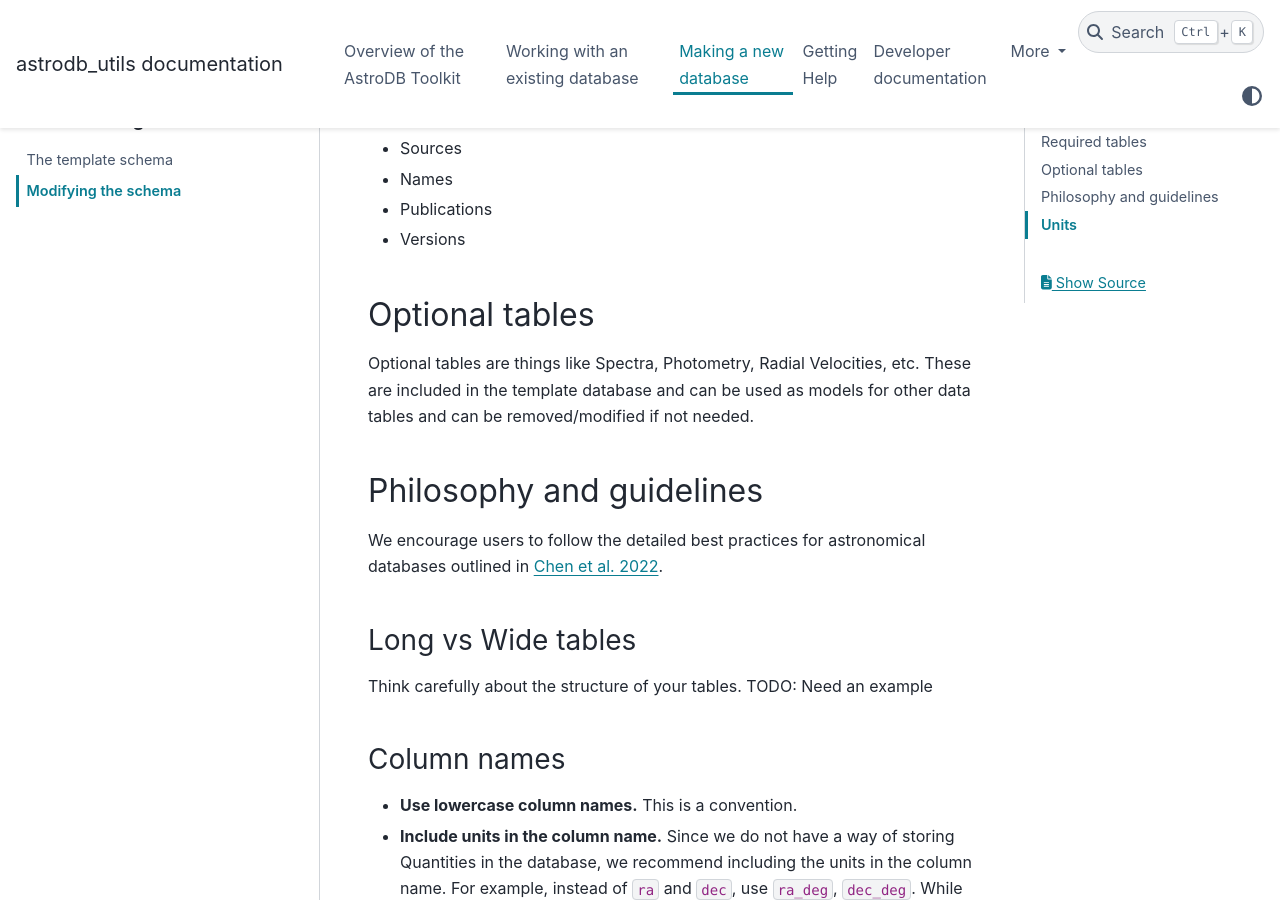
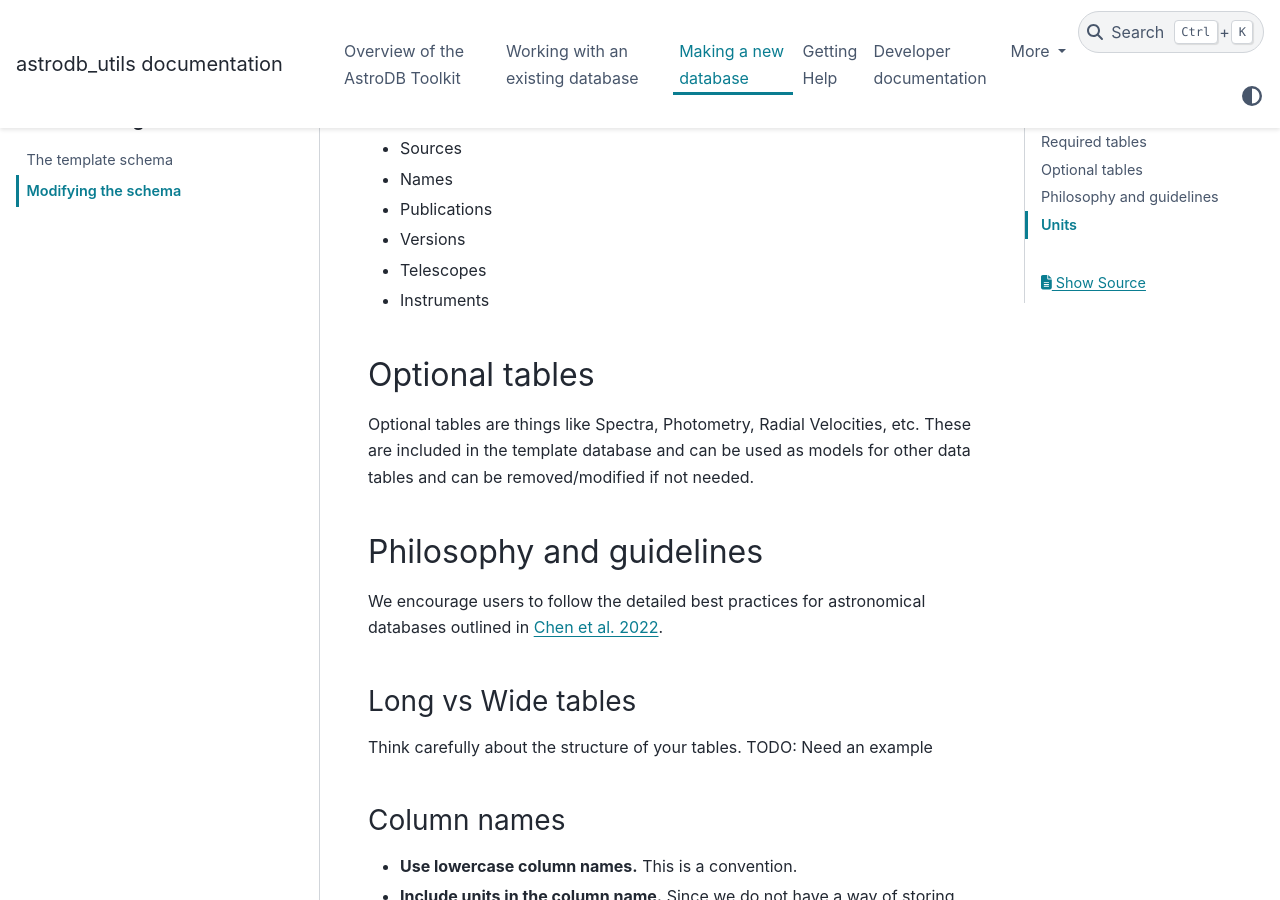
Before and after one commit to astrodbtoolkit/astrodb_utils, a Sphinx documentation site: the page built from docs/pages/make_new_db/modifying_schema.rst, in a window 1280 px wide and 900 px high, scrolled down 563 px. Built offline with Sphinx 7.4.7 and the PyData theme 0.15.4, drawn with Linux system fonts in a browser that asks for light colours; pages that are not in the unit, such as notebooks, are missing from menus; the version number could not be read and is left out.

Commit message:
add more required tables

```diff
--- a/docs/pages/make_new_db/modifying_schema.rst
+++ b/docs/pages/make_new_db/modifying_schema.rst
@@ -19,6 +19,8 @@ There are several tables which are expected by ``astrodb_utils`` and should be m
 * Names
 * Publications
 * Versions
+* Telescopes
+* Instruments
 
 Optional tables
 ----------------
```
